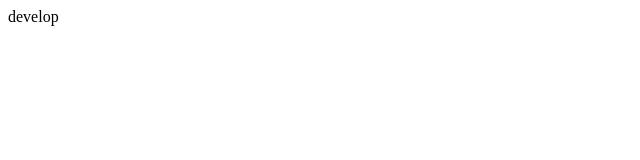
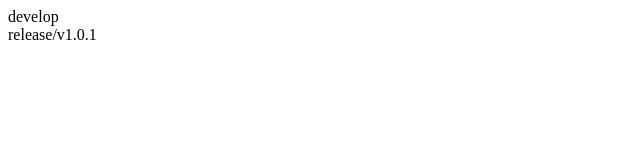
Before and after one commit to kalki39/gitLearn, a plain HTML site: page index.html in a window 1280 px wide. Shown: the full height of the page, 0-640 px from the left. Drawn offline with Linux system fonts and the light colour scheme.

Commit message:
Update release/v1.0.1 index.html

```diff
--- a/index.html
+++ b/index.html
@@ -9,5 +9,8 @@
     <main>
         develop
     </main>
+    <main>
+        release/v1.0.1
+    </main>
 </body>
 </html>
```
